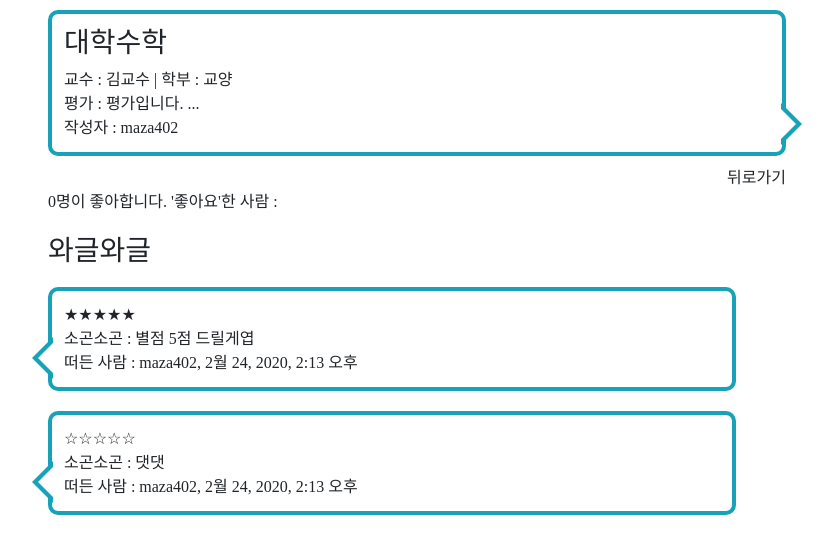
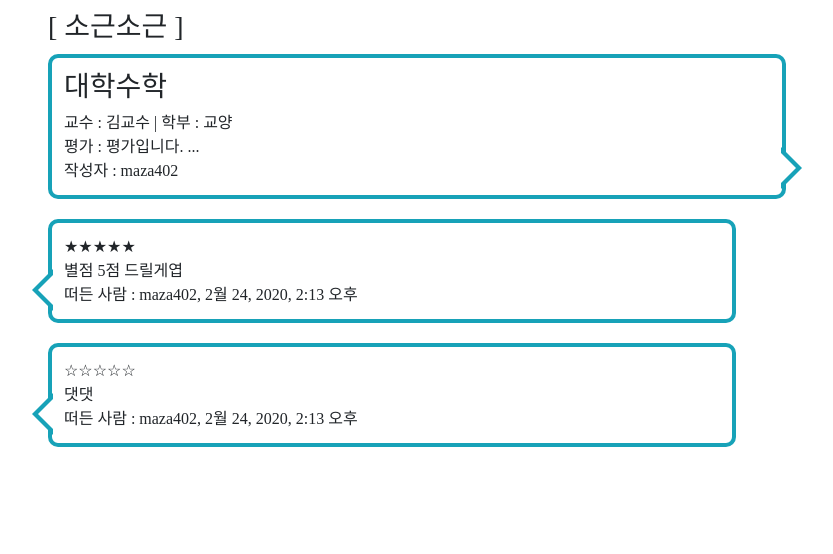
Before and after one commit to i-cluster/sgutest, a Django app: page /1 in a window 1280 px wide. Shown: the part 56-610 px from the top of the page, without its empty margins (223-1056 px from the left). Run offline with Django 3.2, Linux system fonts and the light colour scheme; data comes from the database, SQL or seed files in the repository; both versions use the stored data as it was after the commit; data that the repository does not hold is empty; some libraries are stand-ins or nearby versions; some web fonts are replaced.

Commit message:
mijeong detail update

```diff
--- a/sgapp/templates/sgapp/detail.html
+++ b/sgapp/templates/sgapp/detail.html
@@ -3,6 +3,7 @@
 {% block content %}
 
 <div class="container">
+    <h3>[ 소근소근 ]</h3>
     <div class="arrow_box">
         <div class="section">
             <h3>{{crs.name}}</h3>
@@ -11,8 +12,13 @@
         작성자 : {{crs.author}}
         </div>
     </div>
-
+    {% if user.is_authenticated %}
     <div class="crs_menu">
+        {% if not lk %}
+            <a class="like" href="{% url 'like' crs.id %}">♡</a>
+        {% else %}
+            <a class="like" href="{% url 'unlike' crs.id %}">♥</a>
+        {% endif %}
         {% if crs.author == user.username %}
         <a class="like" href="{% url 'edit' crs.id %}">수정하기</a>
         <a class="like" href="{% url 'delete' crs.id %}">삭제하기</a>
@@ -21,21 +27,16 @@
     </div>
 
     <div class="like">
-        {% if user.is_authenticated %}
-        {% if not lk %}
-            <a class="like" href="{% url 'like' crs.id %}">좋아요</a>
-        {% else %}
-            <a class="like" href="{% url 'unlike' crs.id %}">좋아요 취소</a>
-        {% endif %}<br>
-        {% endif %}
         {{lk.count}}명이 좋아합니다.
-        '좋아요'한 사람 : {% for l in lk %} {{l.author}} {% endfor %}
+        '좋아요'한 사람 {% for l in lk %} {{l.author}} {% endfor %}
     </div>
 
+    <br>
+    <br>
 
     <div class="com_container">
-        <h3>와글와글</h3>
-        {% if user.is_authenticated %}
+        <h3>[ 와글와글 ]</h3>
+
             <form class="com_write" action="{% url 'c_create' crs.pk %}" method="POST" enctype="multipart/form=data">
                 {% csrf_token %}
                 <div class="com_w1">
@@ -55,8 +56,8 @@
                     <button type="submit" class="btn btn-info">떠들기</button>
                 </div>
             </form><br>
-        {% endif %}
 
+{% endif %}
         {% for cmt in cmt %}
         <div class="cmt_box">
             <div class="s-arrow_box">
@@ -81,7 +82,7 @@
                     ★★★★★
                     {% endif %}
                     </div>
-                    소곤소곤 : {{cmt.content}}<br>
+                    {{cmt.content}}<br>
                     떠든 사람 : {{cmt.author}}, {{cmt.date}}
                 </div>
             </div>
```
Also changed, not shown: db.sqlite3.
